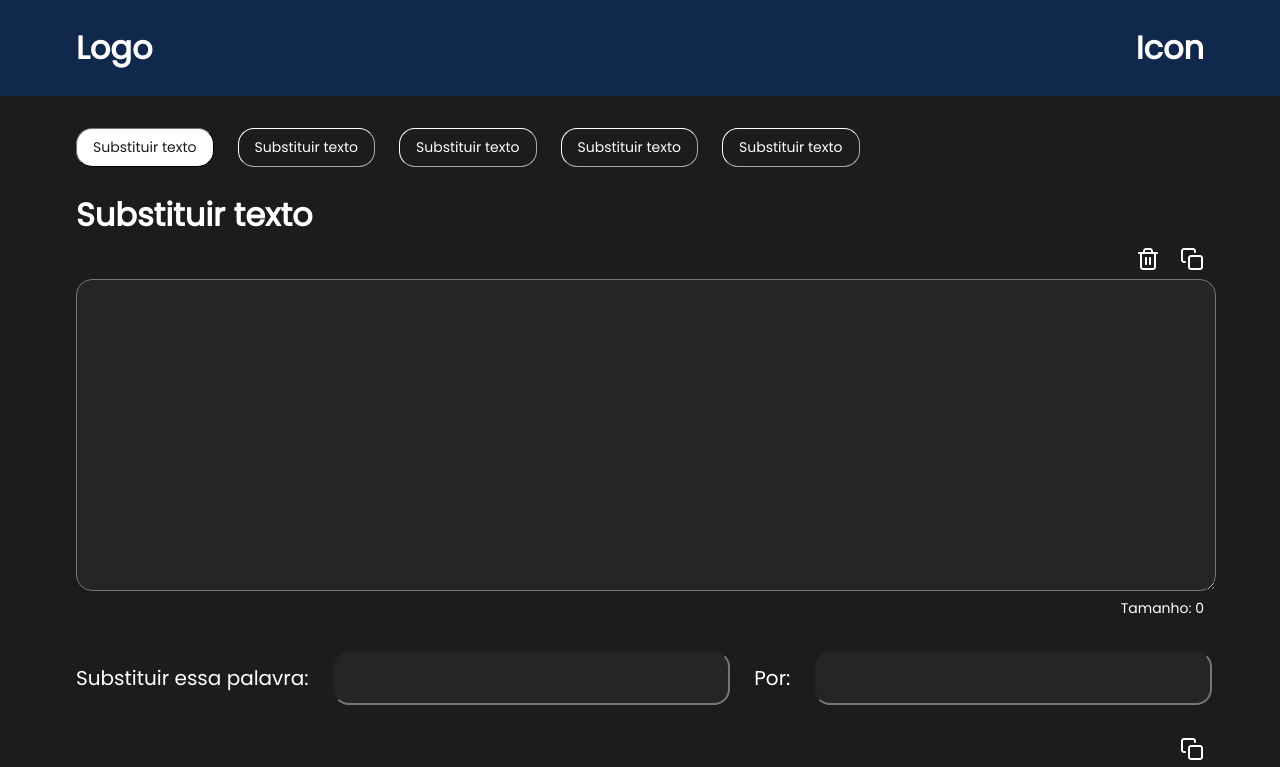
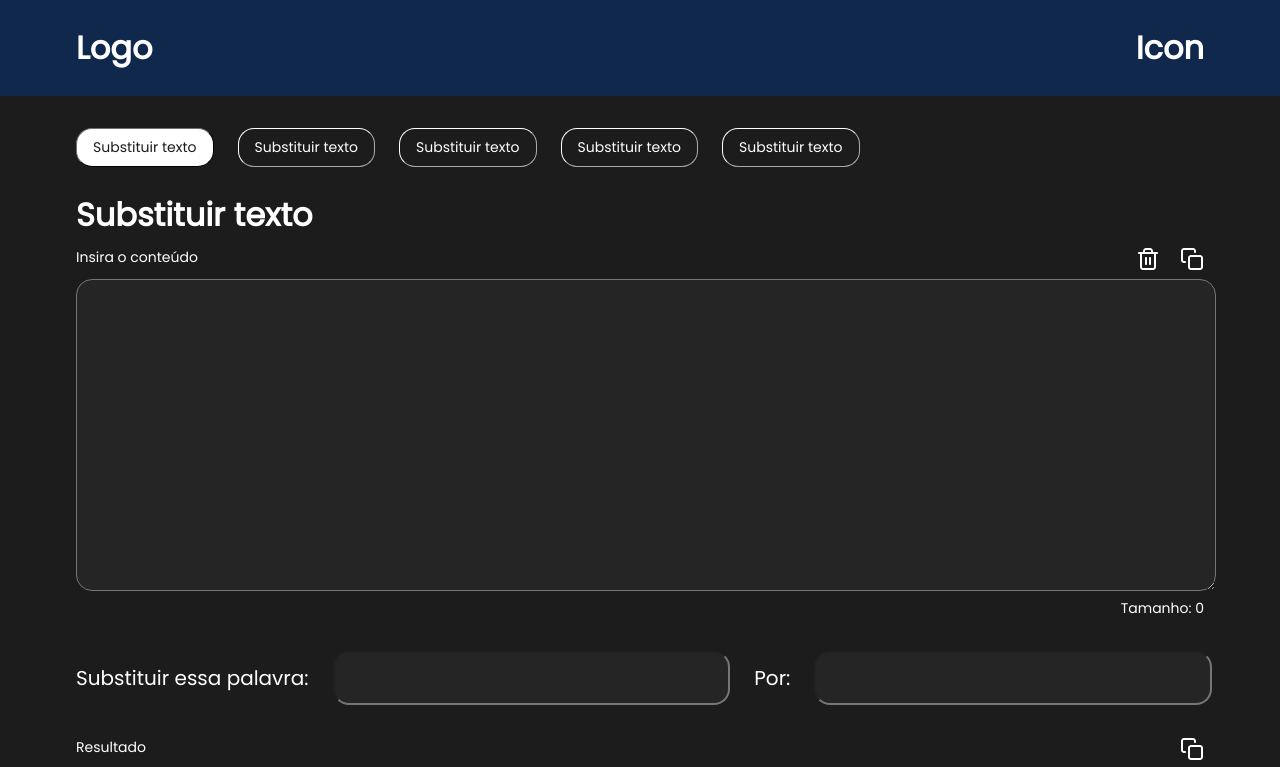
Before and after one commit to Miguel446/lab-string-tools, an Angular app: page /replace-text in a window 1280 px wide. Shown: the top 767 px of the page. Built offline with nearby package versions, Linux system fonts and the light colour scheme.

Commit message:
refactor: params added to text-area component
- label
- isReadOnly

```diff
--- a/src/app/features/replace-text/replace-text.component.html
+++ b/src/app/features/replace-text/replace-text.component.html
@@ -1,9 +1,10 @@
 <p class="feature-title mb-16">Substituir texto</p>
-<app-text-area [options]="['clear','copy']" (textAreaListener)="handleUserText($event)"></app-text-area>
+<app-text-area [label]="'Insira o conteúdo'" [options]="['clear','copy']"
+    (textAreaListener)="handleUserText($event)"></app-text-area>
 <div class="replace-menu">
     <p class="replace">Substituir essa palavra:</p>
     <app-input class="input-area" (inputListener)="handleReplaceText($event)"></app-input>
     <p class="with">Por:</p>
     <app-input class="input-area" (inputListener)="handleReplaceWithText($event)"></app-input>
 </div>
-<app-text-area [options]="['copy']" [text]="result"></app-text-area>
+<app-text-area [label]="'Resultado'" [options]="['copy']" [isReadOnly]="true" [text]="result"></app-text-area>
--- a/src/app/shared/components/text-area/text-area.component.html
+++ b/src/app/shared/components/text-area/text-area.component.html
@@ -7,5 +7,6 @@
             alt="Copiar" />
     </div>
 </div>
-<textarea class="text-area" rows="20" [(ngModel)]="text" (ngModelChange)="onChange()"></textarea>
+<textarea [readOnly]="isReadOnly" class="text-area" rows="20" [(ngModel)]="text"
+    (ngModelChange)="onChange()"></textarea>
 <p class="textarea-label footer">Tamanho: {{text.length}}</p>
--- a/src/app/shared/components/text-area/text-area.component.ts
+++ b/src/app/shared/components/text-area/text-area.component.ts
@@ -15,6 +15,9 @@ export class TextAreaComponent {
 
   @Input()
   label: string = "";
+
+  @Input()
+  isReadOnly: boolean = false;
 
   @Output()
   textAreaListener: EventEmitter<string> = new EventEmitter<string>();
```
